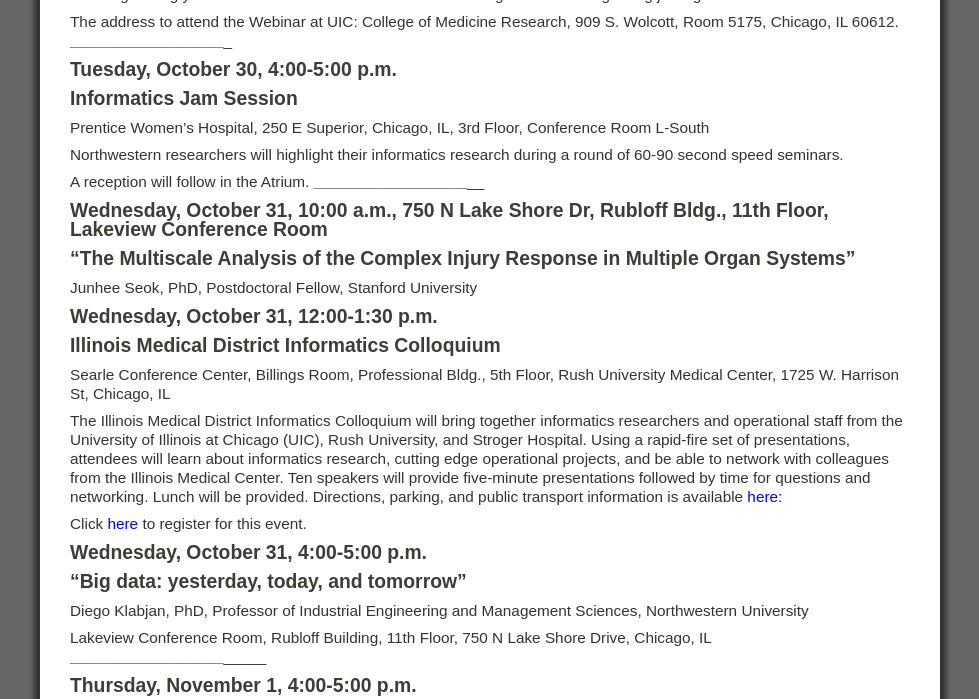
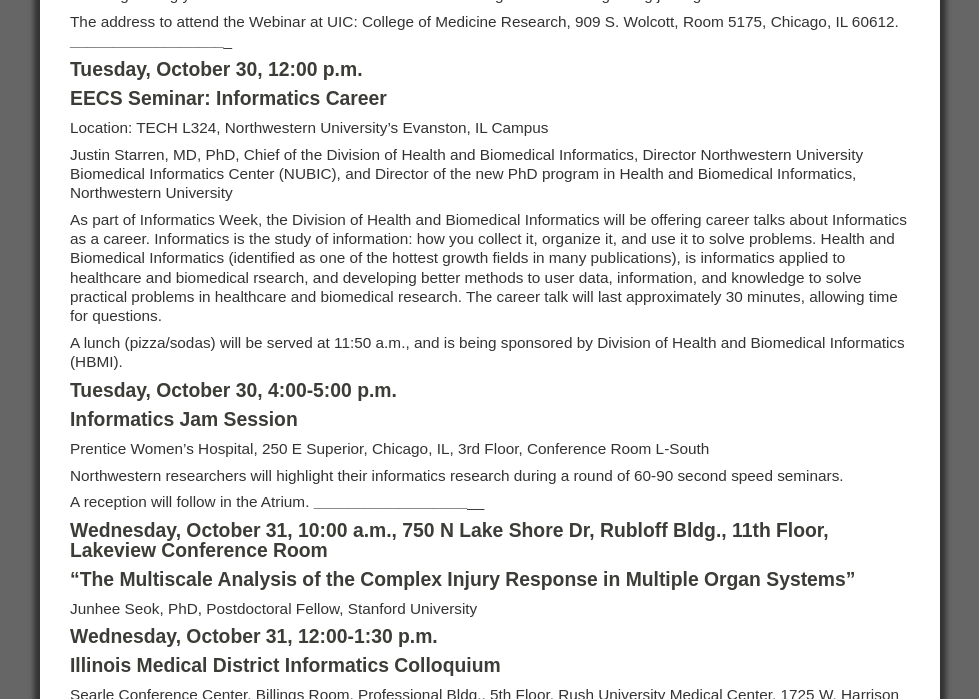
Before and after one commit to NUBIC/ciw, a Jekyll site: the page built from events.markdown, in a window 1280 px wide and 900 px high, scrolled down 652 px, cut to the strip 201-900 px from the top of the window. Shown: the whole strip, without its empty margins (150-1129 px from the left). Built offline with Jekyll 4.4.1, drawn with Linux system fonts in a browser that asks for light colours; Markdown is read by kramdown in place of the engine named in the settings; comment, search, counter and statistics services are not loaded.

Commit message:
Update events.markdown
Added Justin's EECS Seminar Career Talk on 10/30. VP

```diff
--- a/events.markdown
+++ b/events.markdown
@@ -21,6 +21,19 @@ After registering you will reserve a confirmation email containing information r
 
 The address to attend the Webinar at UIC:  College of Medicine Research, 909 S. Wolcott, Room 5175, Chicago, IL 60612.
 _______________________________________________________
+### Tuesday, October 30, 12:00 p.m.
+### EECS Seminar: Informatics Career
+
+Location: TECH L324, Northwestern University's Evanston, IL Campus
+
+
+Justin Starren, MD, PhD, Chief of the Division of Health and Biomedical Informatics, Director Northwestern University Biomedical Informatics Center (NUBIC), and Director of the new PhD program in Health and Biomedical Informatics, Northwestern University
+
+As part of Informatics Week, the Division of Health and Biomedical Informatics will be offering career talks about Informatics as a career. Informatics is the study of information: how you collect it, organize it, and use it to solve problems.  Health and Biomedical Informatics (identified as one of the hottest growth fields in many publications), is informatics applied to healthcare and biomedical rsearch, and developing better methods to user data, information, and knowledge to solve practical problems in healthcare and biomedical research.  The career talk will last approximately 30 minutes, allowing time for questions.
+
+A lunch (pizza/sodas) will be served at 11:50 a.m., and is being sponsored by Division of Health and Biomedical Informatics (HBMI).
+
+
 ### Tuesday, October 30, 4:00-5:00 p.m.
 ### Informatics Jam Session
 
```
